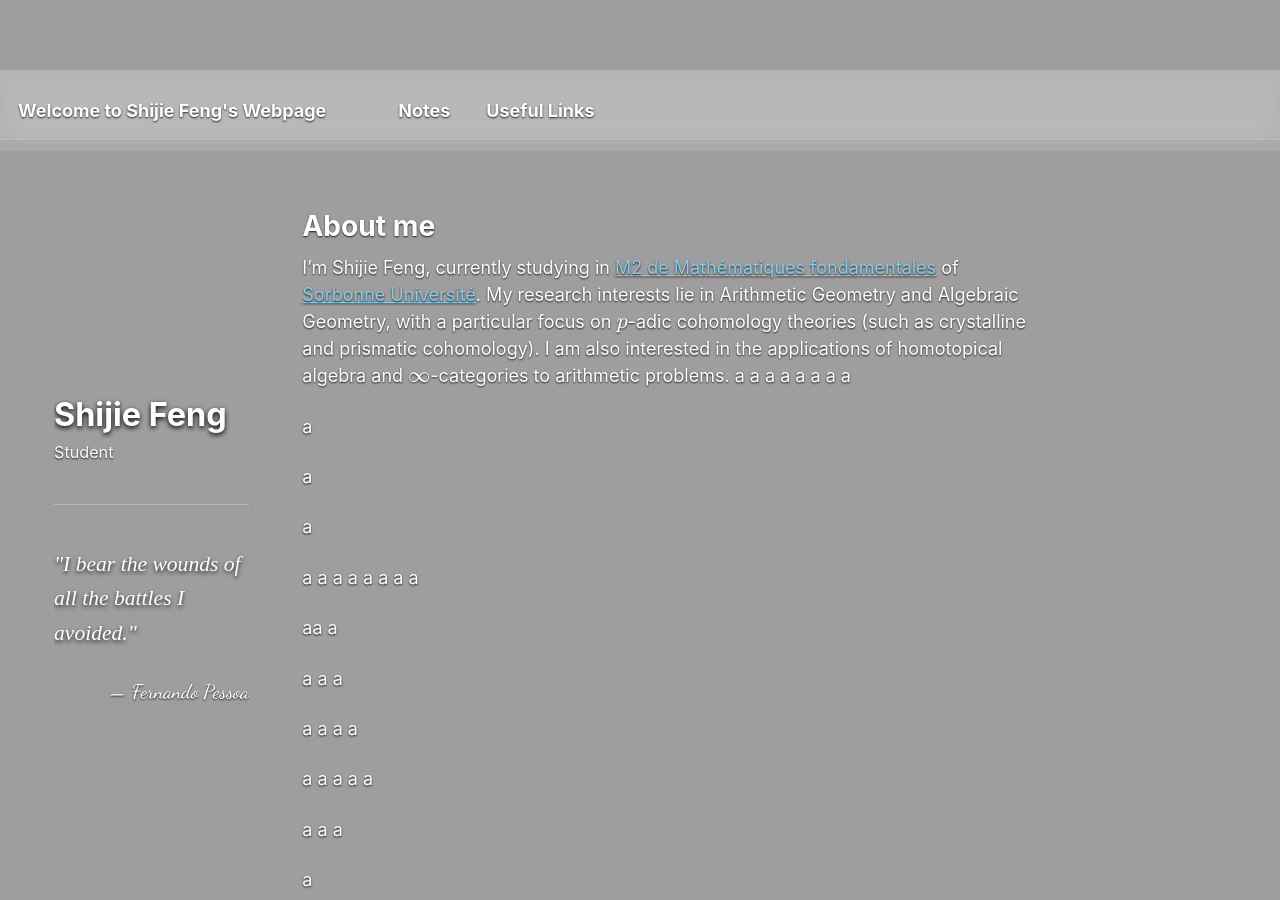
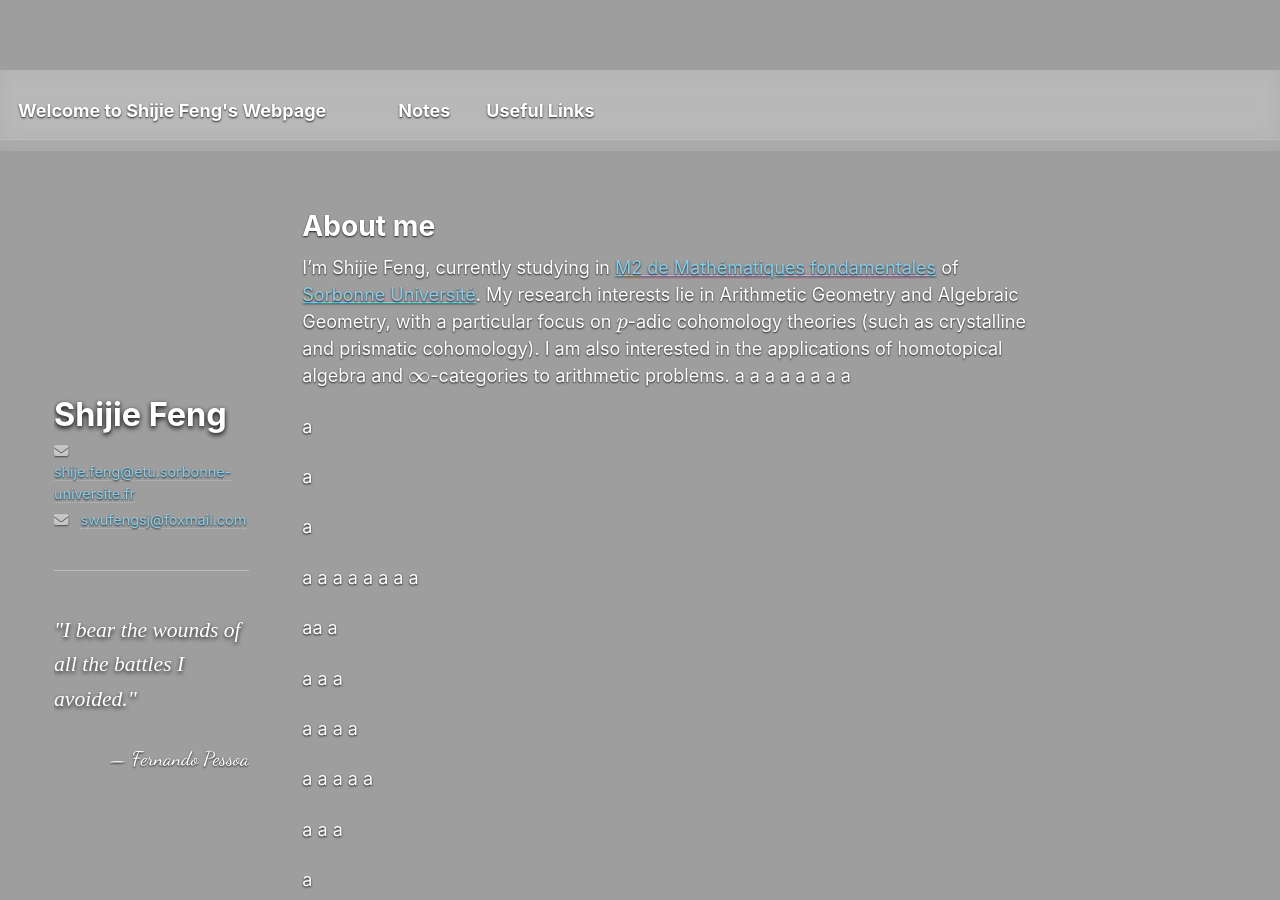
Before and after one commit to SHJFeng/SHJFeng.github.io, a Jekyll site: the page built from _pages/about.md, in a window 1280 px wide and 900 px high. Built offline with Jekyll 4.4.1, drawn with Linux system fonts in a browser that asks for light colours; some web fonts are replaced.

Commit message:
去掉student, 添加两个邮箱

```diff
--- a/_includes/sidebar.html
+++ b/_includes/sidebar.html
@@ -3,9 +3,21 @@
 
     <div class="author__content" style="text-align: left;">
       <h3 class="author__name" style="margin-bottom: 5px;">{{ site.author.name }}</h3>
-      <p style="color: rgba(255,255,255,0.8); font-size: 0.9em; margin-top: 0;">
-       Student
-      </p>
+<div style="font-size: 0.8em; color: rgba(255,255,255,0.8); line-height: 1.5;">
+        <div style="margin-bottom: 4px;">
+          <i class="fas fa-envelope" style="margin-right: 8px; opacity: 0.7;"></i>
+          <a href="mailto:shije.feng@etu.sorbonne-universite.fr" style="color: inherit; text-decoration: none; border-bottom: 1px dotted rgba(255,255,255,0.3);">
+            shije.feng@etu.sorbonne-universite.fr
+          </a>
+        </div>
+        <div>
+          <i class="fas fa-envelope" style="margin-right: 8px; opacity: 0.7;"></i>
+          <a href="mailto:swufengsj@foxmail.com" style="color: inherit; text-decoration: none; border-bottom: 1px dotted rgba(255,255,255,0.3);">
+            swufengsj@foxmail.com
+          </a>
+        </div>
+      </div>
+
     </div>
 
     <link href="https://fonts.googleapis.com/css2?family=Dancing+Script:wght@500&family=Playfair+Display:ital@1&display=swap" rel="stylesheet">
```
